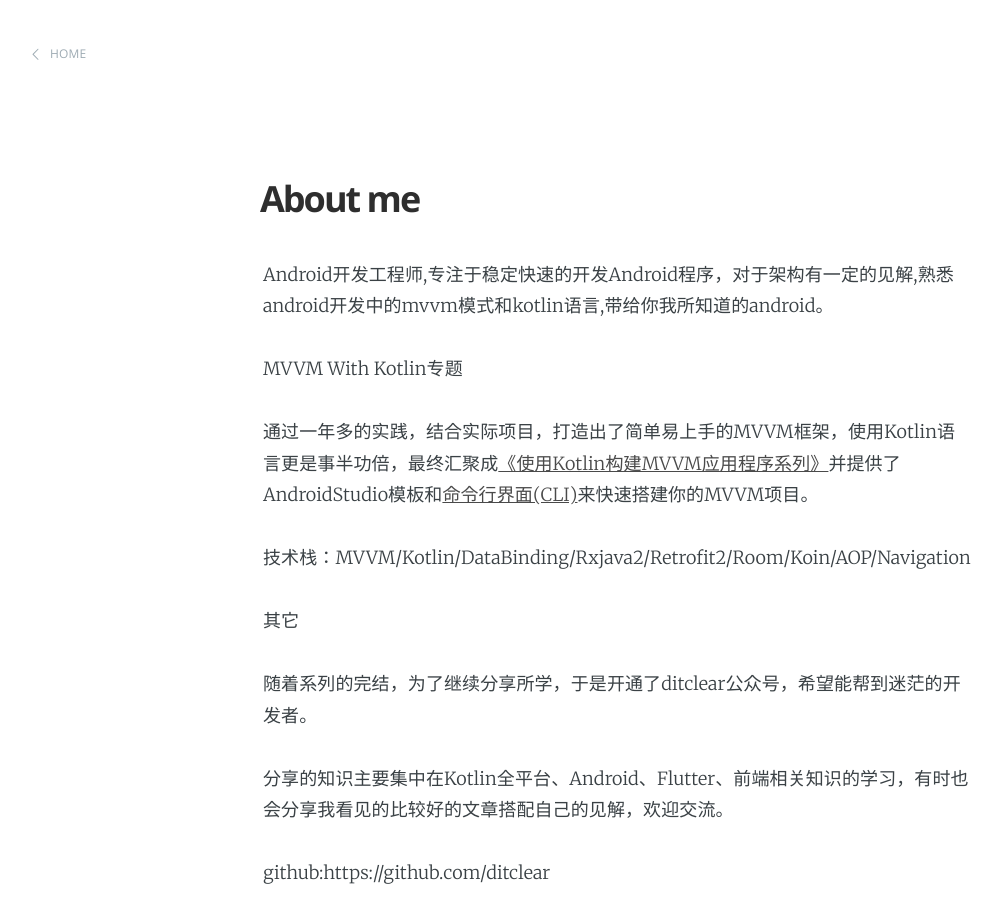
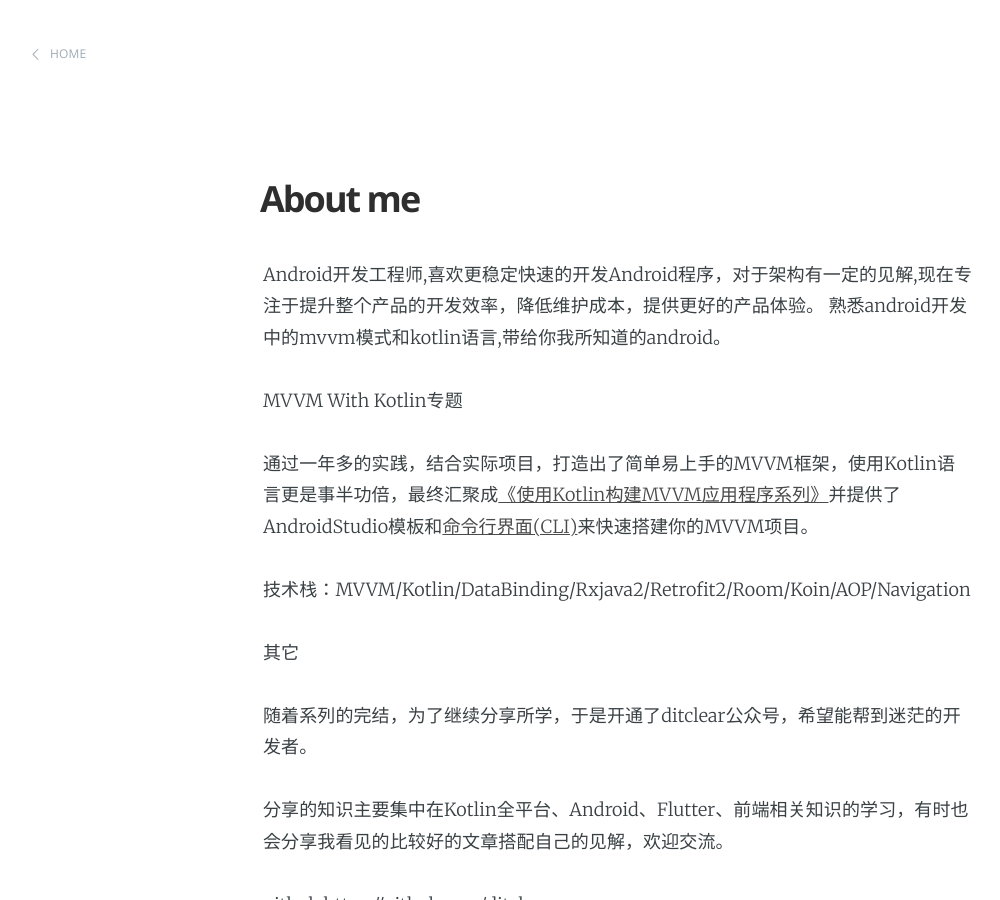
Before and after one commit to ditclear/ditclear.github.io, a Jekyll site: the page built from about.md, in a window 1280 px wide and 900 px high. Shown: the whole window, without its empty margins (22-1022 px from the left). Built offline with Jekyll 4.4.1, drawn with Linux system fonts in a browser that asks for light colours.

Commit message:
update about

```diff
--- a/about.md
+++ b/about.md
@@ -3,7 +3,8 @@
 title: About me
 ---
 
-Android开发工程师,专注于稳定快速的开发Android程序，对于架构有一定的见解,熟悉android开发中的mvvm模式和kotlin语言,带给你我所知道的android。
+Android开发工程师,喜欢更稳定快速的开发Android程序，对于架构有一定的见解,现在专注于提升整个产品的开发效率，降低维护成本，提供更好的产品体验。
+熟悉android开发中的mvvm模式和kotlin语言,带给你我所知道的android。
 
 MVVM With Kotlin专题
 
```
